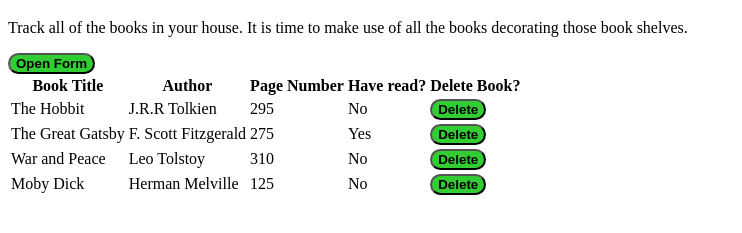
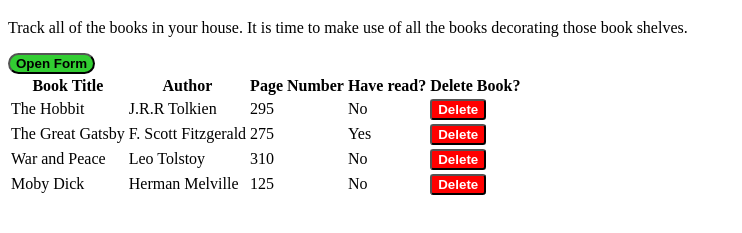
Before and after one commit to L-Bauer/odin_library, a plain HTML site: page index.html in a window 1280 px wide. Shown: the part 61-294 px from the top of the page, without its empty margins (0-742 px from the left). Drawn offline with Linux system fonts and the light colour scheme.

Commit message:
Change delete button color and radius

```diff
--- a/style.css
+++ b/style.css
@@ -24,7 +24,7 @@
 
 .btn {
   background-color: limegreen;
-  border-radius: 1em;
+  border-radius: .8rem;
 }
 
 .cancel {
@@ -35,3 +35,9 @@
   opacity: 1;
   background-color: yellow;
 }
+
+.delete {
+  background-color: red;
+  color: white;
+  border-radius: .2rem;
+}
```
